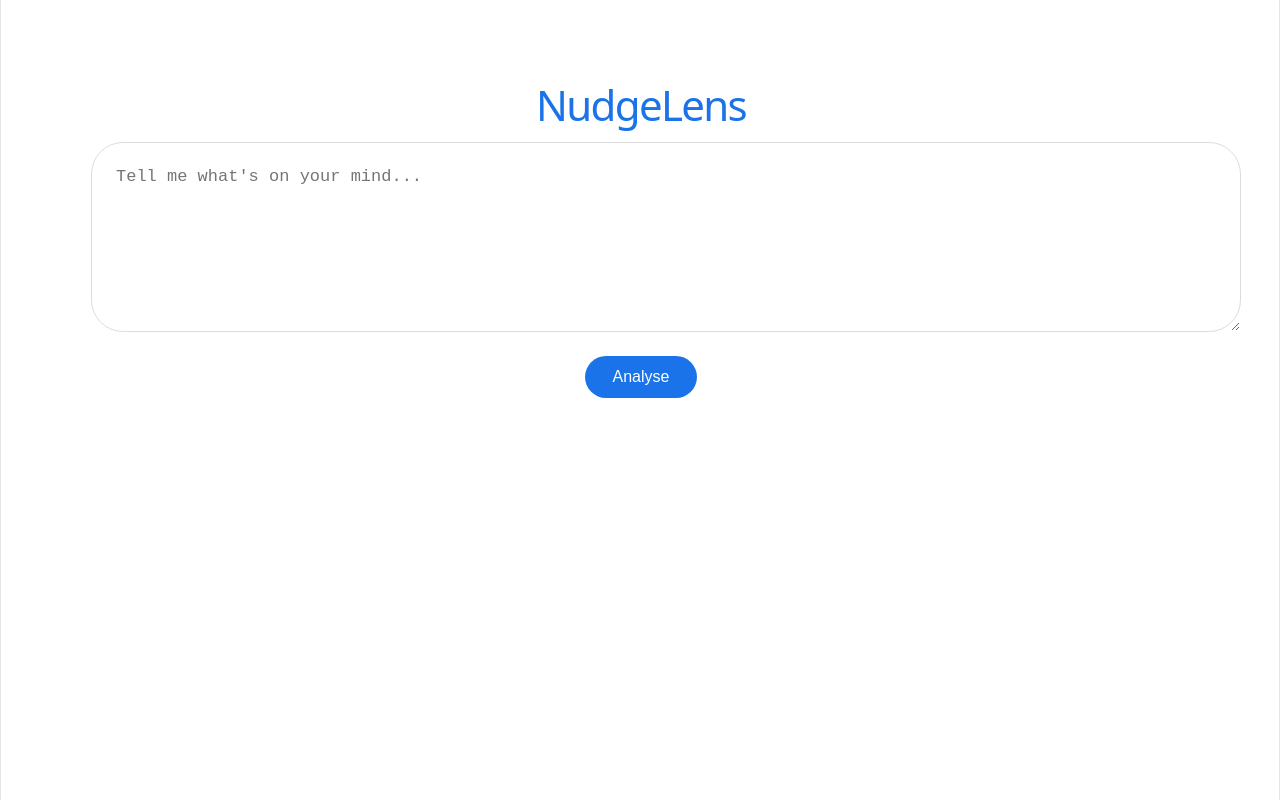
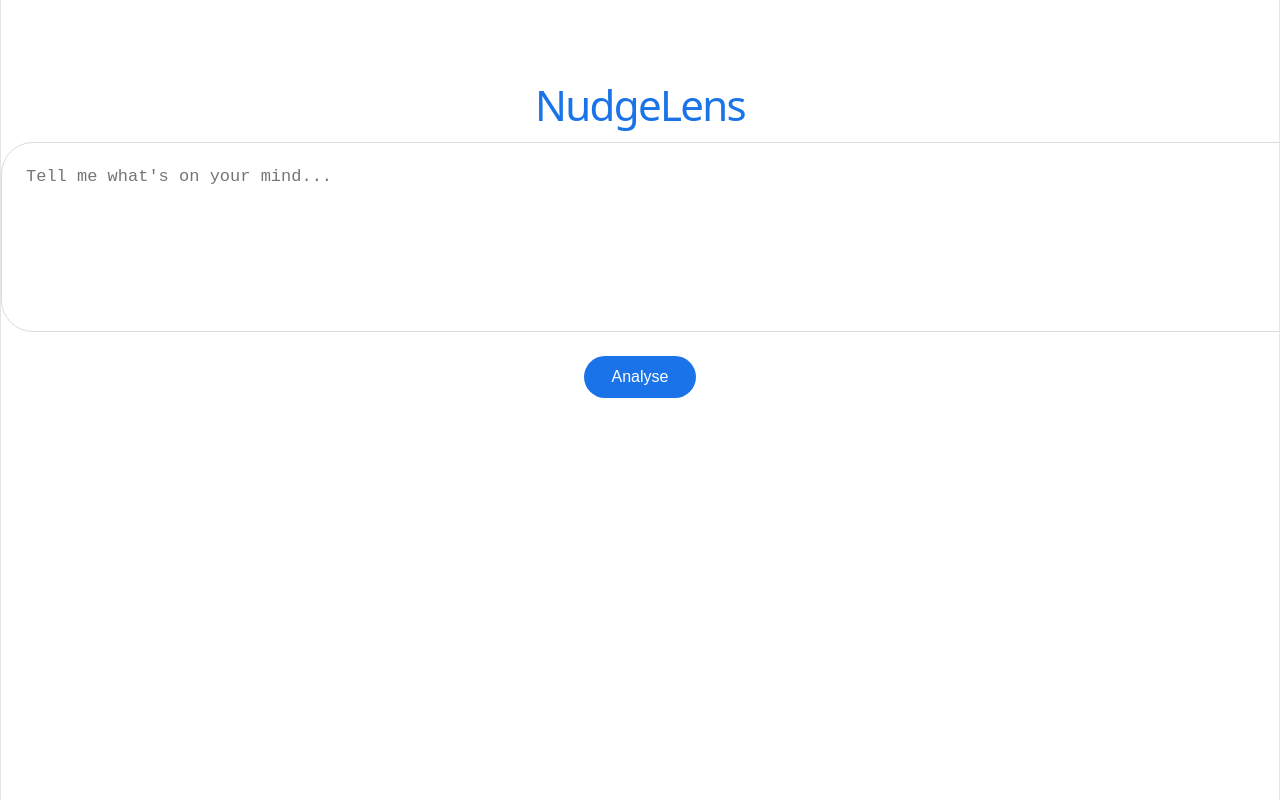
Before and after one commit to ktvr8k7qnm-coder/Nudge-lens, a React (Vite) app: page / in a window 1280 px wide. Built offline with nearby package versions, Linux system fonts and the light colour scheme.

Commit message:
final fix no black edge

```diff
--- a/src/App.jsx
+++ b/src/App.jsx
@@ -99,7 +99,7 @@ export default function App() {
 
   return (
     <div style={styles.page}>
-      <div className="nl-container" style={{ width: "100%" }}>
+      <div className="nl-container" style={{ width: "100%", maxWidth: "none" }}>
       <style>{`
       html, body, #root {
         margin: 0;
@@ -180,10 +180,6 @@ export default function App() {
         }
       }
 
-      * {
-        background: #ffffff;
-      }
-
       `}</style>
 
       <h1 style={styles.title} className="nl-title">NudgeLens</h1>
@@ -240,7 +236,7 @@ export default function App() {
 
 const styles = {
   page: {
-    width: "100vw",
+    width: "100%",
     minHeight: "100vh",
     background: "#ffffff",
     paddingTop: 60,
```
